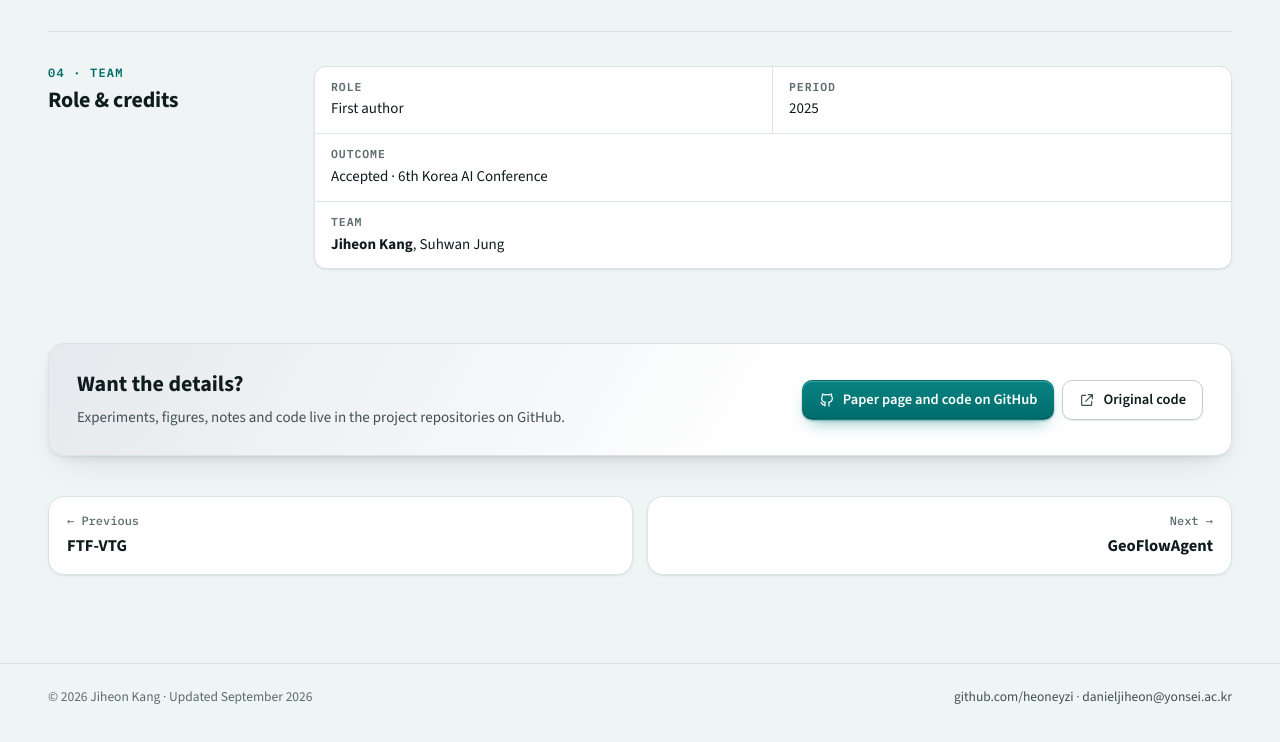
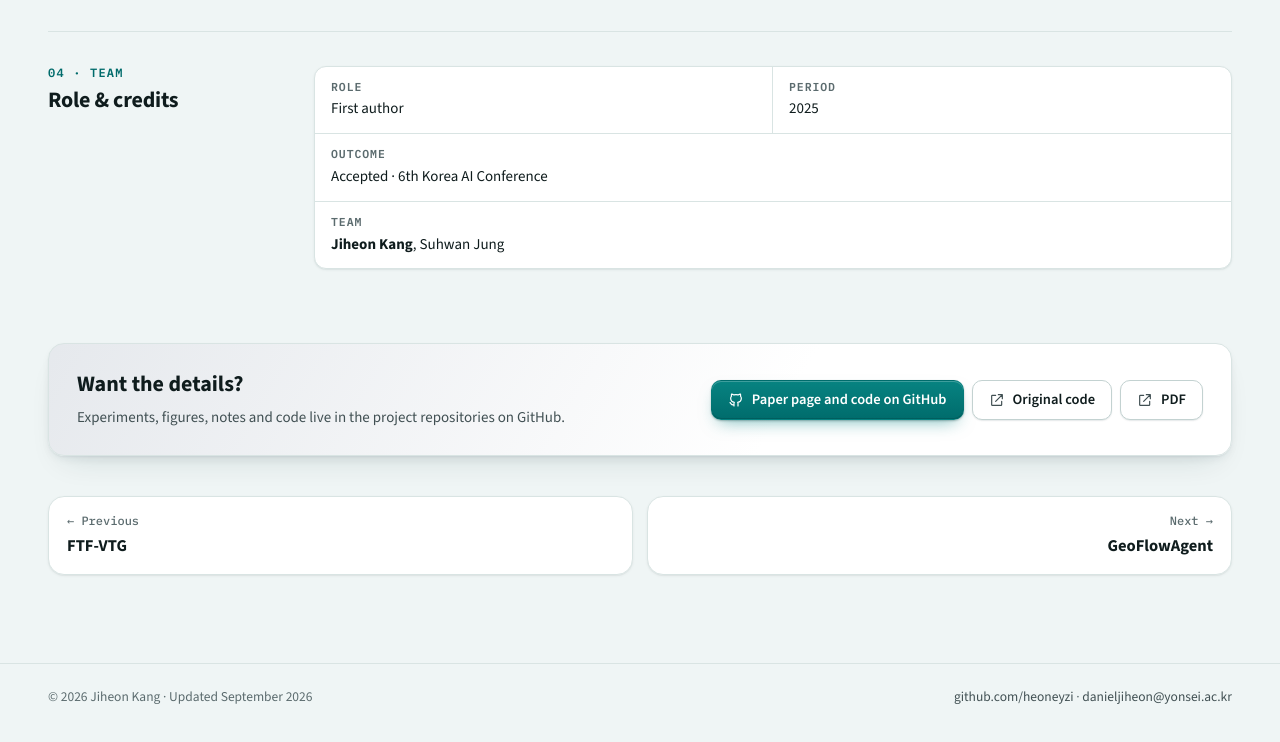
Before and after one commit to heoneyzi/heoneyzi.github.io, a plain HTML site: page projects/bi-cot.html in a window 1280 px wide. Shown: the part 1502-2244 px from the top of the page. Drawn offline with nearby package versions, Linux system fonts and the light colour scheme.

Commit message:
Add paper PDF links to the project detail pages

```diff
--- a/projects/bi-cot.html
+++ b/projects/bi-cot.html
@@ -74,7 +74,7 @@
   </div>
   <aside class="card cta">
     <div><h2 data-ko="더 자세히 보고 싶다면">Want the details?</h2><p data-ko="실험, 그림, 노트, 코드는 GitHub의 각 프로젝트 저장소에 정리되어 있습니다.">Experiments, figures, notes and code live in the project repositories on GitHub.</p></div>
-    <div class="cta-links"><a class="btn btn-primary" href="https://github.com/heoneyzi/Paper/tree/main/Bi-CoT" target="_blank" rel="noopener"><svg class="ic" aria-hidden="true"><use href="#i-github"/></svg><span data-ko="GitHub에서 논문 페이지와 코드 보기">Paper page and code on GitHub</span></a><a class="btn" href="https://github.com/heoneyzi/Bi-CoT" target="_blank" rel="noopener"><svg class="ic" aria-hidden="true"><use href="#i-ext"/></svg><span data-ko="원본 코드">Original code</span></a></div>
+    <div class="cta-links"><a class="btn btn-primary" href="https://github.com/heoneyzi/Paper/tree/main/Bi-CoT" target="_blank" rel="noopener"><svg class="ic" aria-hidden="true"><use href="#i-github"/></svg><span data-ko="GitHub에서 논문 페이지와 코드 보기">Paper page and code on GitHub</span></a><a class="btn" href="https://github.com/heoneyzi/Bi-CoT" target="_blank" rel="noopener"><svg class="ic" aria-hidden="true"><use href="#i-ext"/></svg><span data-ko="원본 코드">Original code</span></a><a class="btn" href="https://github.com/heoneyzi/Paper/blob/main/Bi-CoT/Plug-and-Play%20Bi-CoT%20-%20Self-Aware%20Forward%20Reasoning%20and%20Reverse%20Verification%20for%20Explainable%20Multi-Hop%20QA.pdf" target="_blank" rel="noopener"><svg class="ic" aria-hidden="true"><use href="#i-ext"/></svg><span data-ko="PDF">PDF</span></a></div>
   </aside>
   <nav class="pn" aria-label="More projects" data-ko-aria="다른 프로젝트">
     <a class="card tilt dom-ai" data-tilt href="ftf-vtg.html"><small data-ko="← 이전">← Previous</small><b>FTF-VTG</b></a>
```
Also changed, not shown: projects/ftf-vtg.html (+1 -1 lines).
